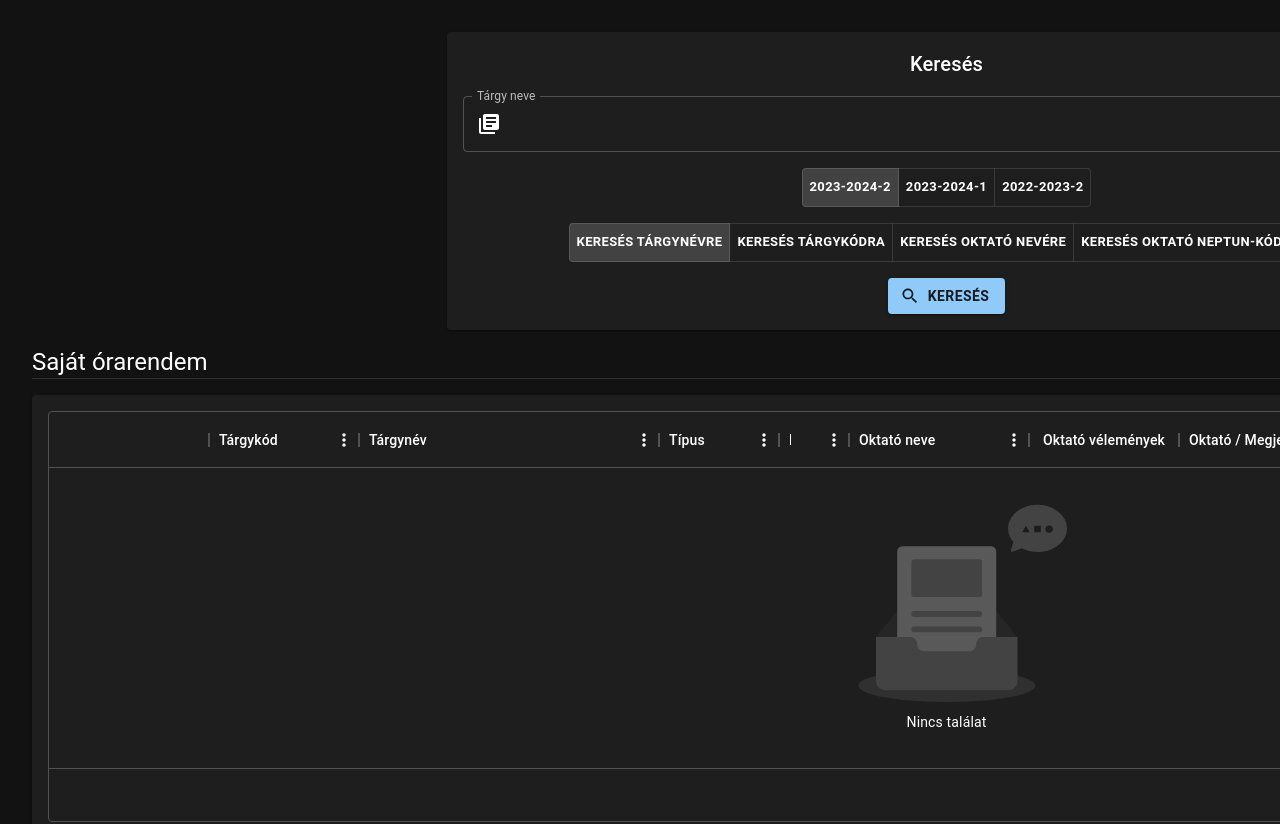
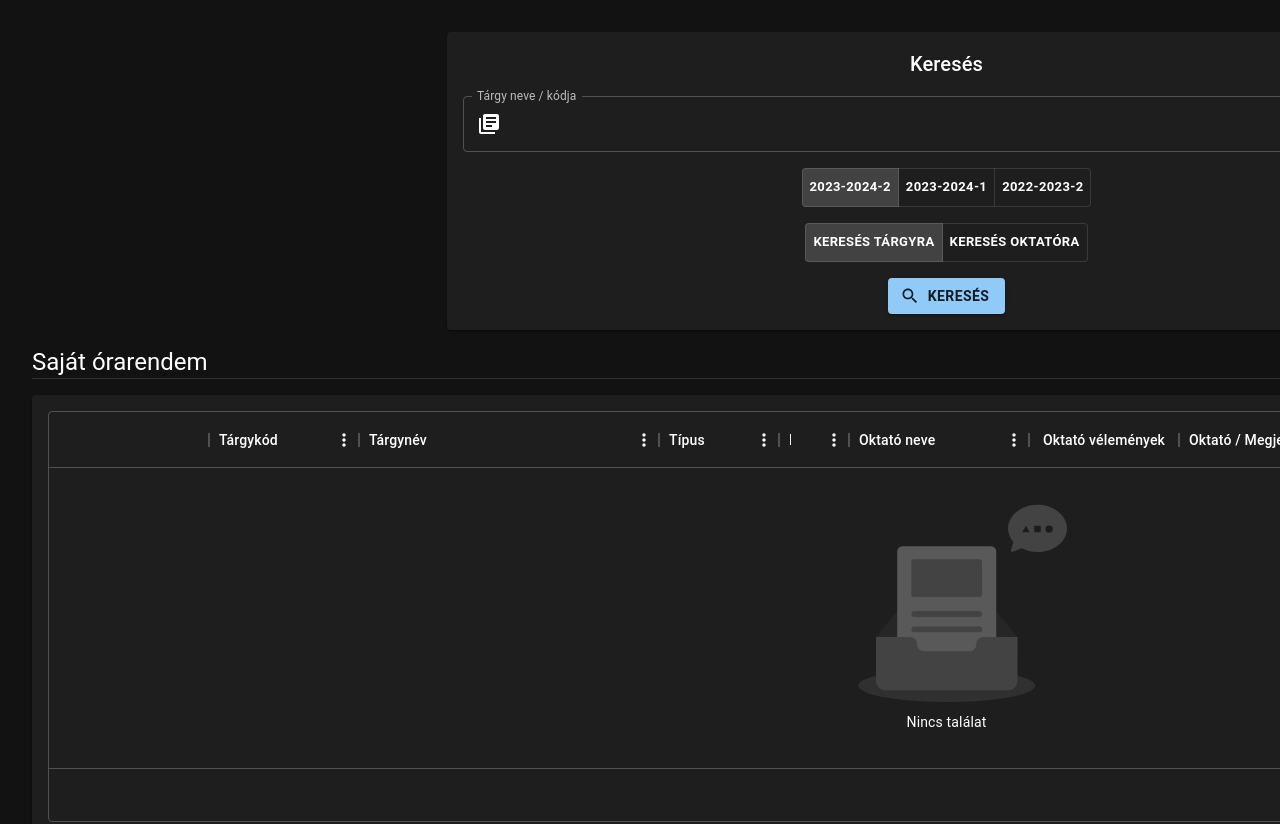
Before and after one commit to slashwarm/elte-orarend, a React (Vite) app: page / in a window 1280 px wide. Shown: the top 824 px of the page. Built offline with nearby package versions, Linux system fonts and the light colour scheme.

Commit message:
Group search categories

```diff
--- a/src/App.jsx
+++ b/src/App.jsx
@@ -19,7 +19,6 @@ import Search from './Search';
 import Results from './Results';
 import Calendar from './Calendar';
 import { convertDataToTable, convertDataToCalendar } from './Data';
-import { SafetyDivider } from '@mui/icons-material';
 
 function Copyright(props) {
   return (
--- a/src/Search.jsx
+++ b/src/Search.jsx
@@ -14,17 +14,13 @@ import LoadingButton from '@mui/lab/LoadingButton';
 import axios from "axios";
 
 const labelOptions = {
-  subjectName: 'Tárgy neve',
-  subjectCode: 'Tárgy kódja',
-  teacherName: 'Oktató neve',
-  teacherCode: 'Oktató Neptun-kódja',
+  subject: 'Tárgy neve / kódja',
+  teacher: 'Oktató neve / Neptun-kódja',
 };
 
 const labelIcons = {
-  subjectName: <LibraryBooksIcon />,
-  subjectCode: <LibraryBooksIcon />,
-  teacherName: <SwitchAccountIcon />,
-  teacherCode: <SwitchAccountIcon />,
+  subject: <LibraryBooksIcon />,
+  teacher: <SwitchAccountIcon />,
 };
 
 const getSemesters = () => {
@@ -63,7 +59,7 @@ const getSemesters = () => {
 const Search = ({ onLoadingStart, onDataFetch, isLoading }) => {
   const semesters = getSemesters();
   const [year, setYear] = useState(semesters[0]);
-  const [mode, setMode] = useState('subjectName');
+  const [mode, setMode] = useState('subject');
   const [error, setError] = useState(false);
 
   const changeYear = (event, newAlignment) => {
@@ -113,6 +109,8 @@ const Search = ({ onLoadingStart, onDataFetch, isLoading }) => {
         } else {
           console.error(error);
         }
+
+        onDataFetch([]);
     });
   };
 
@@ -160,17 +158,11 @@ const Search = ({ onLoadingStart, onDataFetch, isLoading }) => {
             onChange={changeMode}
             exclusive={true}
           >
-            <ToggleButton value="subjectName" key="subjectName">
-              Keresés tárgynévre
+            <ToggleButton value="subject" key="subject">
+              Keresés tárgyra
             </ToggleButton>
-            <ToggleButton value="subjectCode" key="subjectCode">
-              Keresés tárgykódra
-            </ToggleButton>
-            <ToggleButton value="teacherName" key="teacherName">
-              Keresés oktató nevére
-            </ToggleButton>
-            <ToggleButton value="teacherCode" key="teacherCode">
-              Keresés oktató Neptun-kódjára
+            <ToggleButton value="teacher" key="teacher">
+              Keresés oktatóra
             </ToggleButton>
           </ToggleButtonGroup>
 
```
Also changed, not shown: 1 other file (tests, documents, lock files or other folders).
